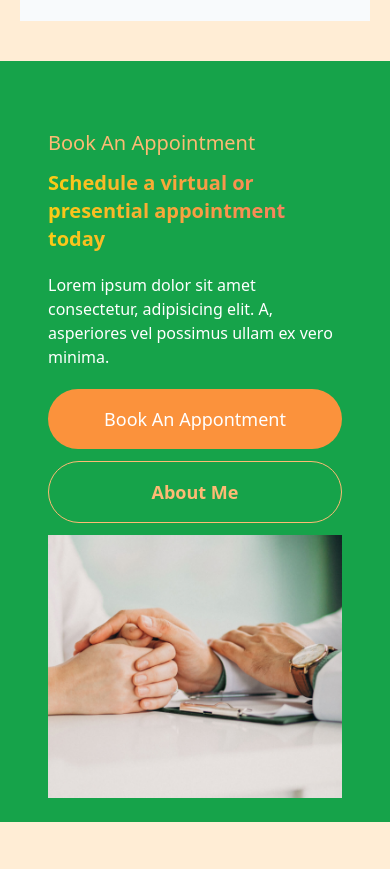
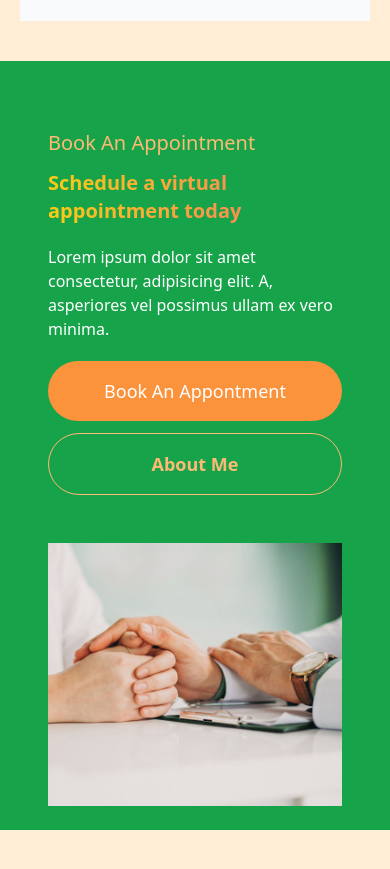
Before and after one commit to zainkhanbaloch/doc.tor, a plain HTML site: page index.html in a window 390 px wide. Shown: the part 1179-2048 px from the top of the page. Drawn offline with Linux system fonts and the light colour scheme.

Commit message:
Responsive

```diff
--- a/index.html
+++ b/index.html
@@ -6,7 +6,7 @@
     <meta name="viewport" content="width=device-width, initial-scale=1.0" />
     <title>Dr. Syed Qasim Ali Zaidi</title>
     <script type="module" crossorigin src="./assets/index.17491f96.js"></script>
-    <link rel="stylesheet" href="./assets/index.e2330cc8.css">
+    <link rel="stylesheet" href="./assets/index.e2330cc8.css" />
   </head>
   <body class="bg-orange-100">
     <nav
@@ -74,7 +74,7 @@
             A dedicated doctor you can trust
           </h3>
           <h1
-            class="mb-5  bg-gradient-to-r from-yellow-400 to-red-400 bg-clip-text text-2xl font-black text-transparent selection:bg-transparent md:text-5xl"
+            class="mb-5 bg-gradient-to-r from-yellow-400 to-red-400 bg-clip-text text-2xl font-black text-transparent selection:bg-transparent md:text-5xl"
           >
             Dr. Syed Qasim Ali Zaidi
           </h1>
@@ -94,7 +94,11 @@
         <div
           class="right relative my-10 grid justify-center bg-green-600 align-middle md:m-0 md:my-4 md:bg-transparent"
         >
-          <img src="./assets/doctor.29977a46.jpeg" class="z-10 w-96" alt="doctor" />
+          <img
+            src="./assets/doctor.29977a46.jpeg"
+            class="z-10 w-96"
+            alt="doctor"
+          />
           <img
             src="./assets/waves.9aee13ee.svg"
             class="left-2 top-4 z-0 hidden h-96 md:absolute md:inline"
@@ -155,16 +159,16 @@
       </div>
     </section>
 
-    <section class="third bg-green-600">
+    <section class="third bg-green-600 pb-14">
       <div
         class="main mx-12 my-10 grid-rows-2 py-3 md:mx-20 md:grid md:grid-cols-2 md:grid-rows-none md:py-0"
       >
-        <div class="left pt-14 md:pt-10">
+        <div class="left pt-14 md:pt-10 md:pb-20" style="padding-bottom: 1.5rem;">
           <h3 class="mb-3 text-xl text-orange-300">Book An Appointment</h3>
           <h1
             class="mb-5 bg-gradient-to-r from-yellow-400 to-red-400 bg-clip-text text-xl font-black text-transparent selection:bg-transparent md:text-5xl"
           >
-            Schedule a virtual or presential appointment today
+            Schedule a virtual appointment today
           </h1>
           <p class="mb-5 text-white md:mb-10">
             Lorem ipsum dolor sit amet consectetur, adipisicing elit. A,
@@ -228,6 +232,5 @@
         </h1>
       </div>
     </div> -->
-
   </body>
 </html>
```
